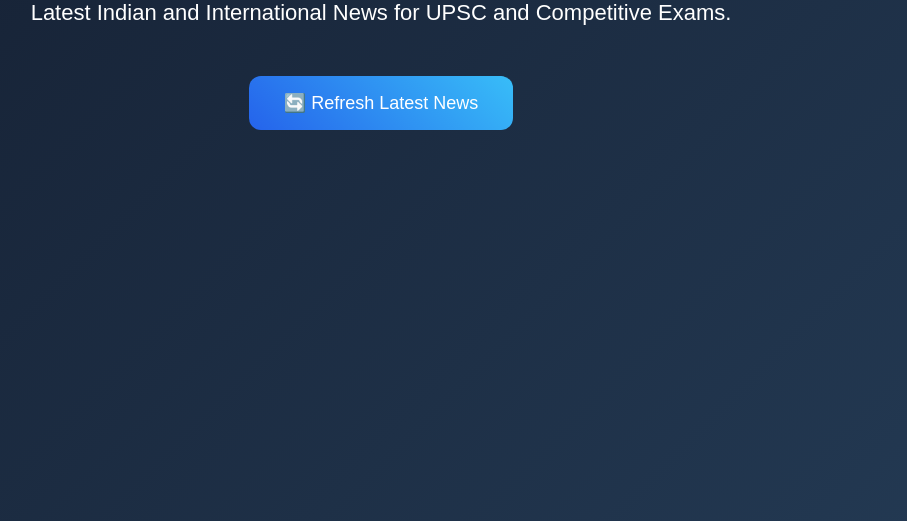
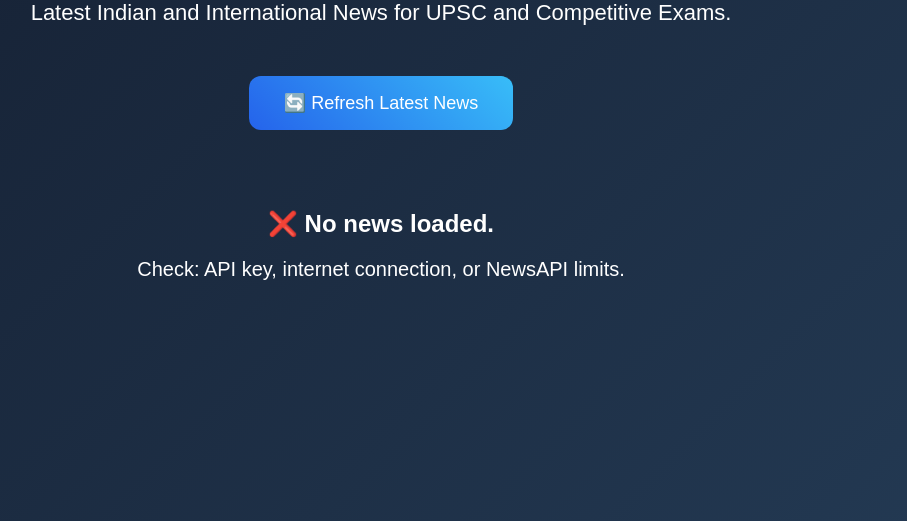
Before and after one commit to manjoraai-hub/ManjoraAI, a Flask app: page /affairs in a window 1280 px wide. Shown: the part 203-724 px from the top of the page, without its empty margins (259-1166 px from the left). Run offline with Flask 3, Linux system fonts and the light colour scheme; the visitor is signed in with stand-in values (Sample User, id 1); data that the repository does not hold is empty.

Commit message:
fixed live current affairs

```diff
--- a/app.py
+++ b/app.py
@@ -4,8 +4,18 @@ from flask import Flask, render_template, redirect, url_for, request
 
 from flask_sqlalchemy import SQLAlchemy
 
-from flask_login import LoginManager, UserMixin, login_user, login_required, logout_user, current_user
+from flask_login import (
+    LoginManager,
+    UserMixin,
+    login_user,
+    login_required,
+    logout_user,
+    current_user
+)
 
+# =========================
+# APP CONFIG
+# =========================
 
 app = Flask(__name__)
 
@@ -13,15 +23,17 @@ app.config['SECRET_KEY'] = 'manjora_secret_key'
 
 app.config['SQLALCHEMY_DATABASE_URI'] = 'sqlite:///users.db'
 
+db = SQLAlchemy(app)
 
-db = SQLAlchemy(app)
+# =========================
+# LOGIN MANAGER
+# =========================
 
 login_manager = LoginManager()
 
 login_manager.init_app(app)
 
 login_manager.login_view = 'login'
-
 
 # =========================
 # DATABASE MODEL
@@ -31,12 +43,17 @@ class User(UserMixin, db.Model):
 
     id = db.Column(db.Integer, primary_key=True)
 
-    username = db.Column(db.String(100), unique=True)
+    username = db.Column(
+        db.String(100),
+        unique=True
+    )
 
     password = db.Column(db.String(100))
 
-    progress = db.Column(db.Integer, default=0)
-
+    progress = db.Column(
+        db.Integer,
+        default=0
+    )
 
 # =========================
 # LOAD USER
@@ -47,7 +64,6 @@ def load_user(user_id):
 
     return User.query.get(int(user_id))
 
-
 # =========================
 # HOME PAGE
 # =========================
@@ -56,7 +72,6 @@ def load_user(user_id):
 def home():
 
     return render_template('index.html')
-
 
 # =========================
 # REGISTER
@@ -84,7 +99,6 @@ def register():
 
     return render_template('register.html')
 
-
 # =========================
 # LOGIN
 # =========================
@@ -107,10 +121,11 @@ def login():
 
             login_user(user)
 
-            return redirect(url_for('dashboard'))
+            return redirect(
+                url_for('dashboard')
+            )
 
     return render_template('login.html')
-
 
 # =========================
 # LOGOUT
@@ -123,7 +138,6 @@ def logout():
     logout_user()
 
     return redirect(url_for('login'))
-
 
 # =========================
 # DASHBOARD
@@ -139,7 +153,6 @@ def dashboard():
         progress=current_user.progress
     )
 
-
 # =========================
 # UPDATE PROGRESS
 # =========================
@@ -152,8 +165,9 @@ def update_progress(value):
 
     db.session.commit()
 
-    return redirect(url_for('dashboard'))
-
+    return redirect(
+        url_for('dashboard')
+    )
 
 # =========================
 # PLANNER
@@ -165,7 +179,6 @@ def planner():
 
     return render_template('planner.html')
 
-
 # =========================
 # CAREER
 # =========================
@@ -175,7 +188,6 @@ def planner():
 def career():
 
     return render_template('career.html')
-
 
 # =========================
 # BOOKS
@@ -187,9 +199,8 @@ def books():
 
     return render_template('books.html')
 
-
 # =========================
-# LIVE CURRENT AFFAIRS
+# CURRENT AFFAIRS
 # =========================
 
 @app.route('/affairs')
@@ -200,17 +211,33 @@ def affairs():
 
     url = f"https://newsapi.org/v2/top-headlines?country=in&apiKey={api_key}"
 
-    response = requests.get(url)
+    articles = []
 
-    data = response.json()
+    try:
 
-    articles = data.get("articles", [])
+        response = requests.get(url)
+
+        data = response.json()
+
+        if data["status"] == "ok":
+
+            articles = data.get(
+                "articles",
+                []
+            )
+
+        else:
+
+            print(data)
+
+    except Exception as e:
+
+        print("Error:", e)
 
     return render_template(
         'affairs.html',
         articles=articles
     )
-
 
 # =========================
 # CREATE DATABASE
@@ -220,7 +247,6 @@ with app.app_context():
 
     db.create_all()
 
-
 # =========================
 # RUN APP
 # =========================
--- a/templates/affairs.html
+++ b/templates/affairs.html
@@ -37,7 +37,7 @@
 
 </div>
 
-<!-- MAIN CONTAINER -->
+<!-- MAIN -->
 
 <div class="container">
 
@@ -59,7 +59,7 @@
 
     </p>
 
-    <!-- REFRESH BUTTON -->
+    <!-- REFRESH -->
 
     <a href="/affairs"
     class="btn">
@@ -72,6 +72,8 @@
 
     <div class="dashboard-grid"
     style="margin-top:40px;">
+
+        {% if articles %}
 
             {% for article in articles %}
 
@@ -111,7 +113,7 @@
 
                 </p>
 
-            <!-- READ BUTTON -->
+                <!-- LINK -->
 
                 <a href="{{ article.url }}"
                 target="_blank"
@@ -125,6 +127,32 @@
 
             {% endfor %}
 
+        {% else %}
+
+            <div style="
+            margin-top:40px;">
+
+                <h2>
+
+                    ❌ No news loaded.
+
+                </h2>
+
+                <p style="
+                margin-top:20px;
+                font-size:20px;">
+
+                    Check:
+                    API key,
+                    internet connection,
+                    or NewsAPI limits.
+
+                </p>
+
+            </div>
+
+        {% endif %}
+
     </div>
 
 </div>
```
Lines whose indentation alone changed are shown as unchanged.
